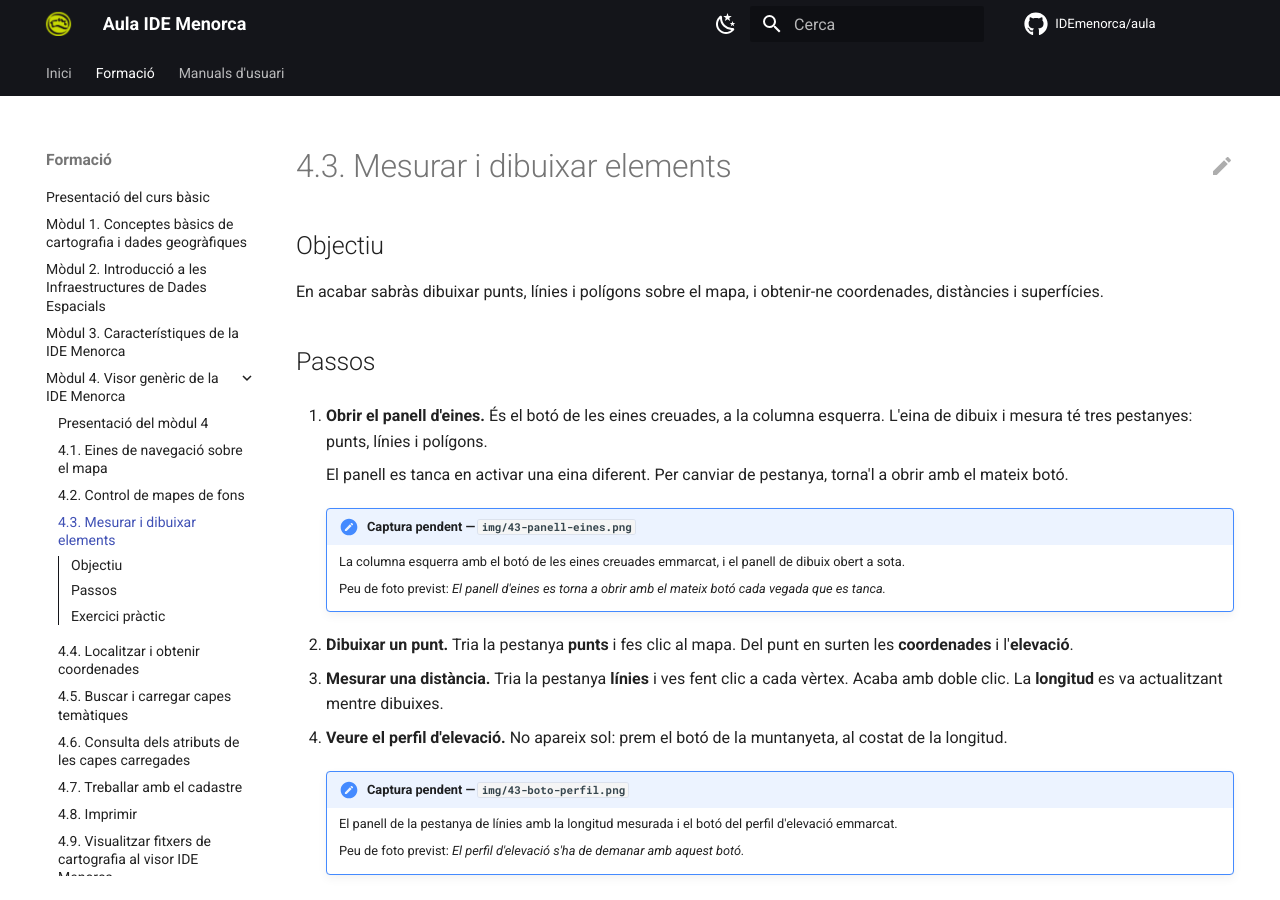
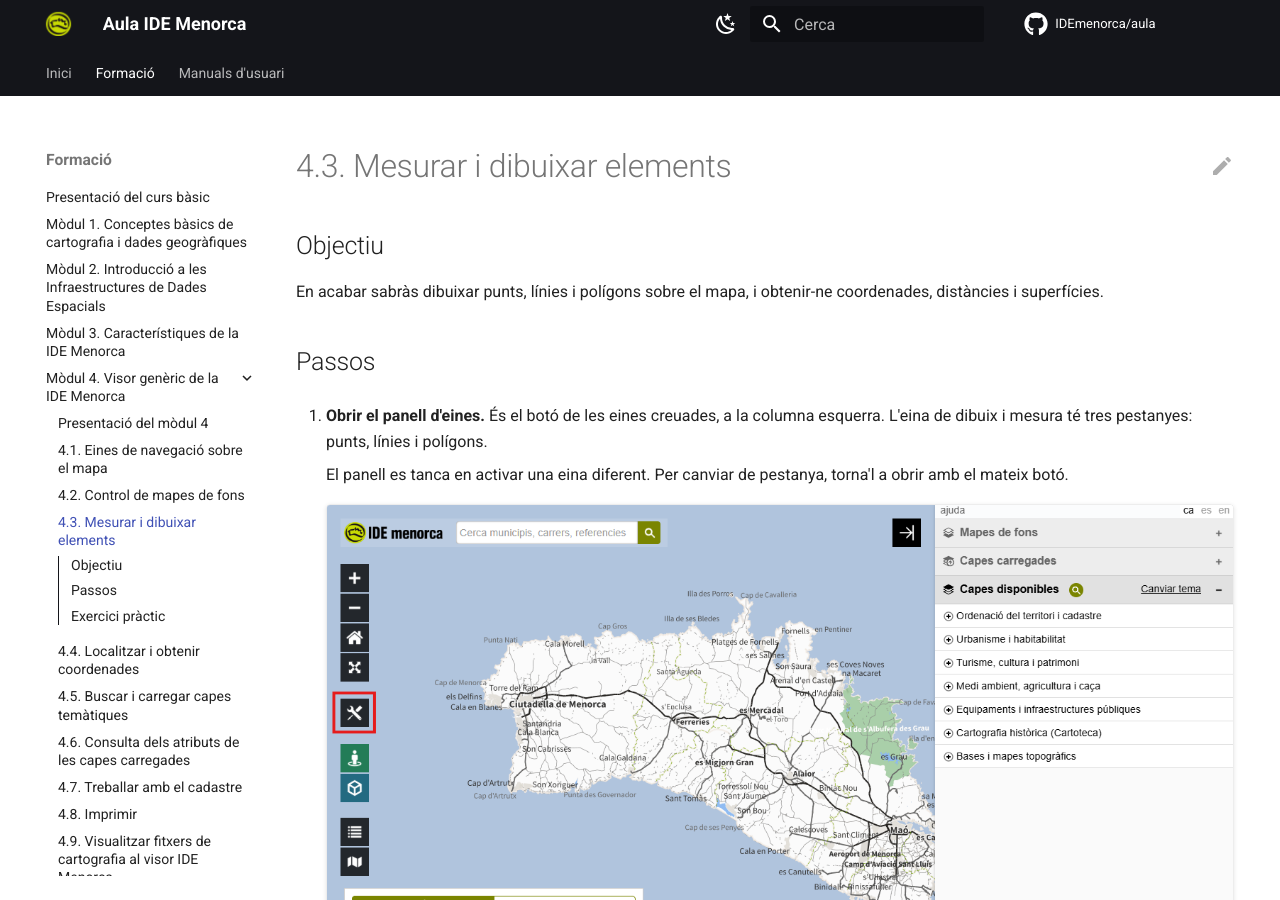
Before and after one commit to IDEmenorca/aula, an MkDocs documentation site: the page built from docs/formacio/basic/modul-4-visor/03-mesurar-dibuixar.md, in a window 1280 px wide and 900 px high. Built offline with MkDocs 1.6.1 and Material for MkDocs 9.7.7, drawn with Linux system fonts in a browser that asks for light colours; comment, search, counter and statistics services are not loaded.

Commit message:
Fa que captures.py trobi els marcadors sagnats
Els marcadors de captura que van dins d'un pas numerat estan sagnats, i
l'script només els buscava al marge esquerre: no els veia i deia que no hi
havia cap imatge nova.

Ara accepta el sagnat, el fa servir per delimitar el cos de l'admonició i el
torna a aplicar al bloc <figure> que la substitueix, perquè la figura no se
surti de la llista.

S'hi insereixen les dues captures de la 4.3.

Co-Authored-By: Claude Opus 5 <noreply@anthropic.com>

```diff
--- a/docs/formacio/basic/modul-4-visor/03-mesurar-dibuixar.md
+++ b/docs/formacio/basic/modul-4-visor/03-mesurar-dibuixar.md
@@ -14,11 +14,10 @@ coordenades, distàncies i superfícies.
     El panell es tanca en activar una eina diferent. Per canviar de pestanya,
     torna'l a obrir amb el mateix botó.
 
-    !!! note "Captura pendent — `img/43-panell-eines.png`"
-        La columna esquerra amb el botó de les eines creuades emmarcat, i el
-        panell de dibuix obert a sota.
-
-        Peu de foto previst: *El panell d'eines es torna a obrir amb el mateix botó cada vegada que es tanca.*
+    <figure markdown>
+      ![La columna esquerra amb el botó de les eines creuades emmarcat, i el panell de dibuix obert a sota](img/43-panell-eines.png){ .captura }
+      <figcaption>El panell d'eines es torna a obrir amb el mateix botó cada vegada que es tanca.</figcaption>
+    </figure>
 
 2. **Dibuixar un punt.** Tria la pestanya **punts** i fes clic al mapa. Del
    punt en surten les **coordenades** i l'**elevació**.
@@ -30,11 +29,10 @@ coordenades, distàncies i superfícies.
 4. **Veure el perfil d'elevació.** No apareix sol: prem el botó de la
    muntanyeta, al costat de la longitud.
 
-    !!! note "Captura pendent — `img/43-boto-perfil.png`"
-        El panell de la pestanya de línies amb la longitud mesurada i el botó
-        del perfil d'elevació emmarcat.
-
-        Peu de foto previst: *El perfil d'elevació s'ha de demanar amb aquest botó.*
+    <figure markdown>
+      ![El panell de la pestanya de línies amb la longitud mesurada i el botó del perfil d'elevació emmarcat](img/43-boto-perfil.png){ .captura }
+      <figcaption>El perfil d'elevació s'ha de demanar amb aquest botó.</figcaption>
+    </figure>
 
 5. **Mesurar una superfície.** Tria la pestanya **polígons** i dibuixa igual
    que amb les línies. En tancar la forma tens l'**àrea** i el **perímetre**.
```
Also changed, not shown: docs/formacio/basic/modul-4-visor/img/43-boto-perfil.png (added), docs/formacio/basic/modul-4-visor/img/43-panell-eines.png (added), 1 other file.
